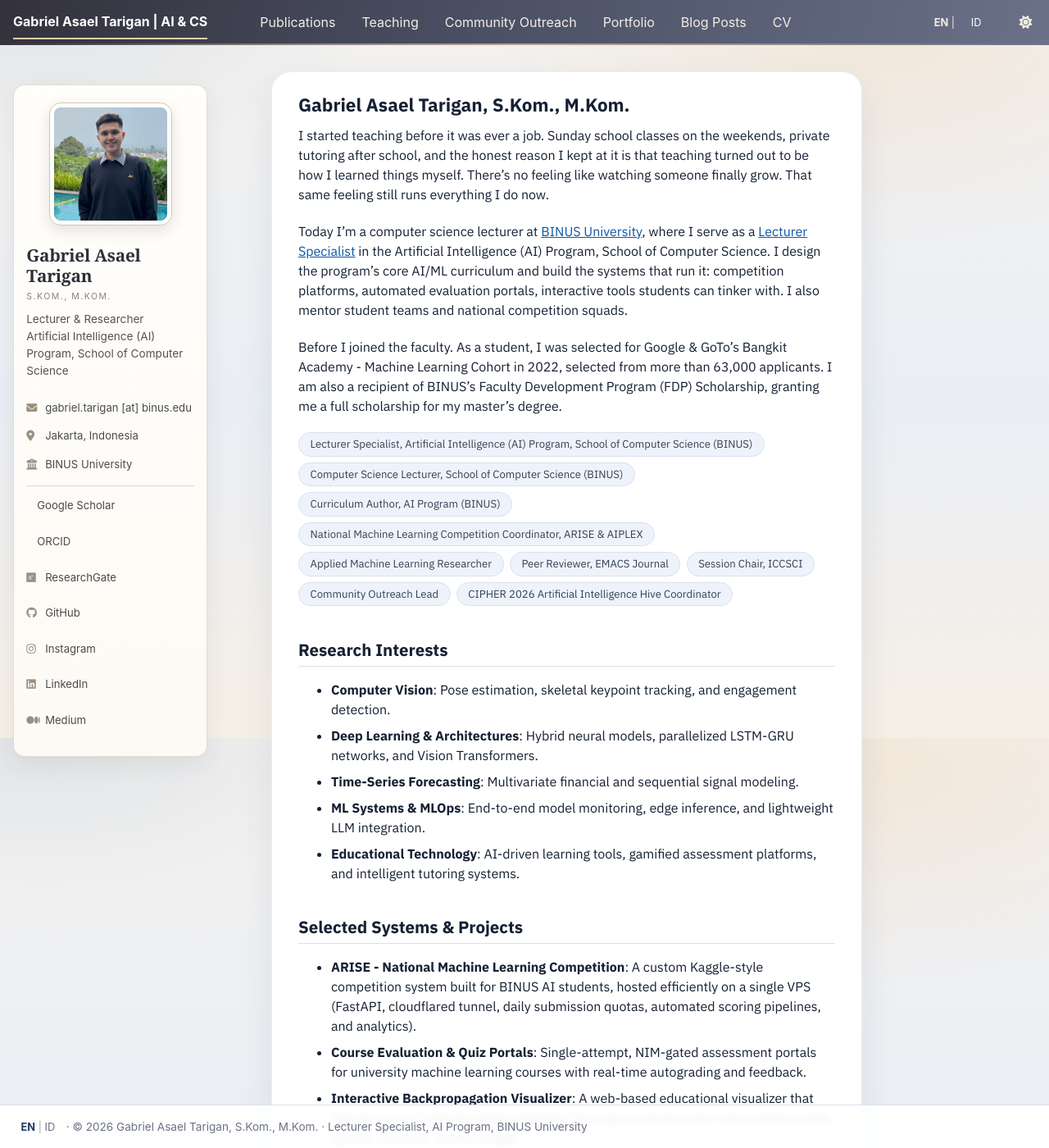
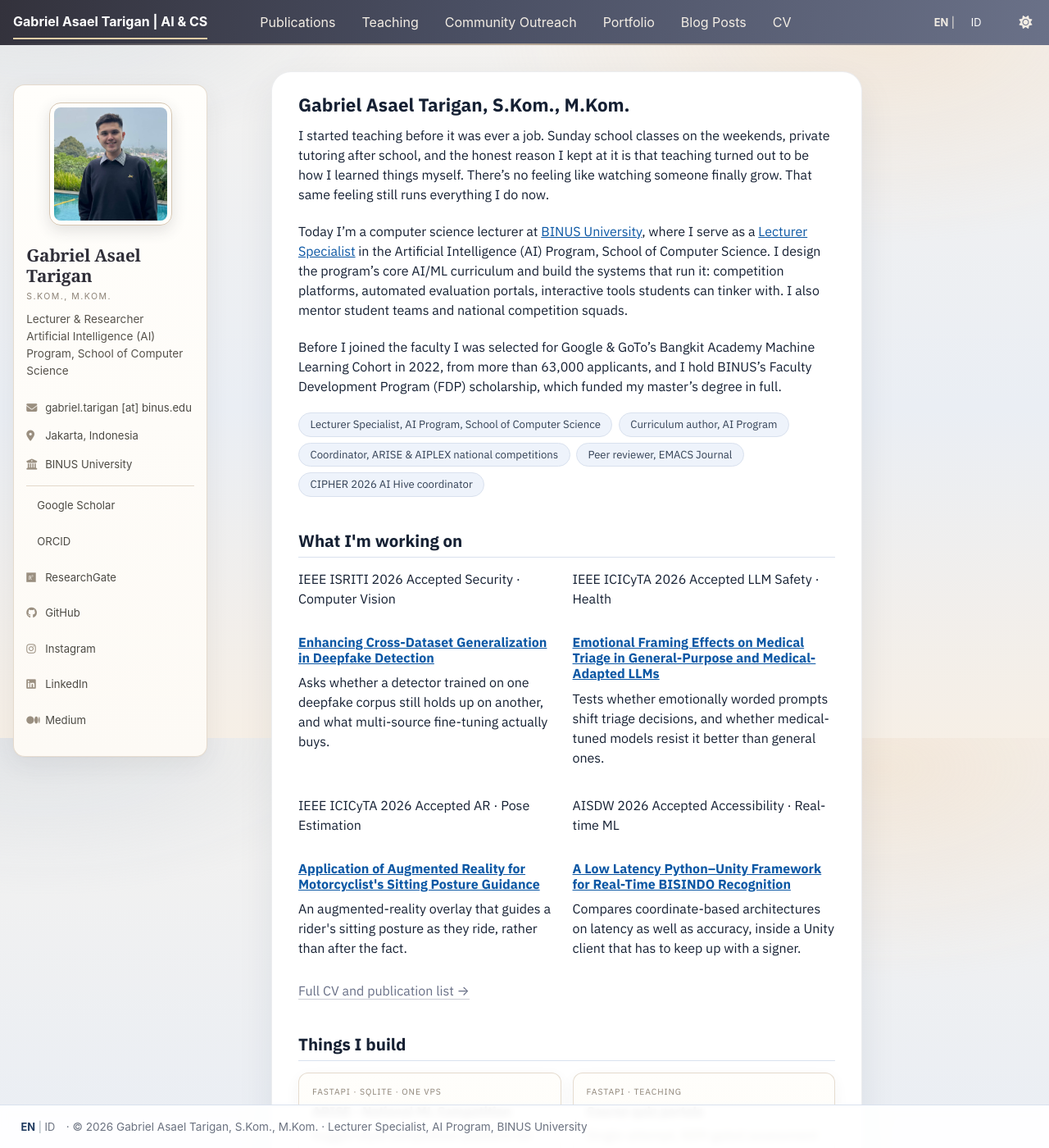
Before and after one commit to asaeltarigan/asaeltarigan.github.io, a Jekyll site: the page built from _pages/about.md, in a window 1280 px wide and 1400 px high. Shown: the whole window at 82% size. Built offline with Jekyll 4.4.1, drawn with Linux system fonts in a browser that asks for light colours; a style sheet for code colours, icons or effects is not loaded; some of the changed text lies outside the part shown.

Commit message:
Homepage: featured research, systems cards, interests - shared card language with CV

```diff
--- /dev/null
+++ b/_data/home_systems.yml
@@ -0,0 +1,24 @@
+# Cards under "Things I build" on the homepage.
+- name: "ARISE - National ML Competition"
+  tag: "FastAPI · SQLite · one VPS"
+  description: "Kaggle-style competition platform for national high-school teams: three scored tracks, deterministic evaluation, live leaderboard, daily submission quotas."
+  url: "https://github.com/asaeltarigan/arise-competition-platform"
+  link_label: "Code"
+
+- name: "Course quiz portals"
+  tag: "FastAPI · Teaching"
+  description: "Single-attempt, NIM-gated assessment portals for university ML courses: manual grading, per-question points, bilingual interface."
+  url: "/portfolio/"
+  link_label: "Portfolio"
+
+- name: "Backpropagation visualiser"
+  tag: "Interactive · Teaching"
+  description: "Teaches backpropagation through four steps a student can hold in their head: guess, measure, blame, nudge."
+  url: "/portfolio/"
+  link_label: "Portfolio"
+
+- name: "Build diary"
+  tag: "Automation"
+  description: "A weekly public log of what actually shipped, generated from my own repositories rather than written by hand."
+  url: "https://github.com/asaeltarigan/build-diary"
+  link_label: "GitHub"
--- a/_includes/head.html
+++ b/_includes/head.html
@@ -94,4 +94,4 @@
 <link rel="preconnect" href="https://fonts.gstatic.com" crossorigin>
 <link href="https://fonts.googleapis.com/css2?family=IBM+Plex+Sans:wght@400;500;600;700&display=swap" rel="stylesheet">
 <link rel="stylesheet" href="{{ base_path }}/assets/css/main.css">
-<link rel="stylesheet" href="{{ base_path }}/assets/css/custom.css?v=65">
+<link rel="stylesheet" href="{{ base_path }}/assets/css/custom.css?v=66">
--- a/_pages/about.md
+++ b/_pages/about.md
@@ -13,58 +13,64 @@ I started teaching before it was ever a job. Sunday school classes on the weeken
 
 Today I'm a computer science lecturer at [BINUS University](https://www.binus.ac.id), where I serve as a [Lecturer Specialist](https://socs.binus.ac.id/artificial-intelligence/people/gabriel-asael-tarigan-s-kom-m-kom/) in the Artificial Intelligence (AI) Program, School of Computer Science. I design the program's core AI/ML curriculum and build the systems that run it: competition platforms, automated evaluation portals, interactive tools students can tinker with. I also mentor student teams and national competition squads.
 
-Before I joined the faculty. As a student, I was selected for Google & GoTo’s Bangkit Academy - Machine Learning Cohort in 2022, selected from more than 63,000 applicants. I am also a recipient of BINUS’s Faculty Development Program (FDP) Scholarship, granting me a full scholarship for my master’s degree.
+Before I joined the faculty I was selected for Google & GoTo's Bangkit Academy Machine Learning Cohort in 2022, from more than 63,000 applicants, and I hold BINUS's Faculty Development Program (FDP) scholarship, which funded my master's degree in full.
 
 <ul class="role-chips">
-<li>Lecturer Specialist, Artificial Intelligence (AI) Program, School of Computer Science (BINUS)</li>
-<li>Computer Science Lecturer, School of Computer Science (BINUS)</li>
-<li>Curriculum Author, AI Program (BINUS)</li>
-<li>National Machine Learning Competition Coordinator, ARISE &amp; AIPLEX</li>
-<li>Applied Machine Learning Researcher</li>
-<li>Peer Reviewer, EMACS Journal</li>
-<li>Session Chair, ICCSCI</li>
-<li>Community Outreach Lead</li>
-<li>CIPHER 2026 Artificial Intelligence Hive Coordinator</li>
+<li>Lecturer Specialist, AI Program, School of Computer Science</li>
+<li>Curriculum author, AI Program</li>
+<li>Coordinator, ARISE &amp; AIPLEX national competitions</li>
+<li>Peer reviewer, EMACS Journal</li>
+<li>CIPHER 2026 AI Hive coordinator</li>
 </ul>
 
-## Research Interests
+<h2 class="cv-section">What I'm working on</h2>
 
-* **Computer Vision**: Pose estimation, skeletal keypoint tracking, and engagement detection.
-* **Deep Learning & Architectures**: Hybrid neural models, parallelized LSTM-GRU networks, and Vision Transformers.
-* **Time-Series Forecasting**: Multivariate financial and sequential signal modeling.
-* **ML Systems & MLOps**: End-to-end model monitoring, edge inference, and lightweight LLM integration.
-* **Educational Technology**: AI-driven learning tools, gamified assessment platforms, and intelligent tutoring systems.
+<div class="hp-grid">
+{% for item in site.data.cv_highlights %}
+  <article class="cv-feature">
+    <div class="cv-feature__meta">
+      <span class="cv-feature__venue">{{ item.venue }}</span>
+      {% if item.status %}<span class="cv-badge">{{ item.status }}</span>{% endif %}
+      <span class="cv-feature__tags">{{ item.tags }}</span>
+    </div>
+    <h3 class="cv-feature__title"><a href="{{ item.url | relative_url }}">{{ item.title }}</a></h3>
+    <p class="cv-feature__note">{{ item.note }}</p>
+  </article>
+{% endfor %}
+</div>
 
-## Selected Systems & Projects
+<p class="hp-more"><a href="{{ '/cv/' | relative_url }}">Full CV and publication list &rarr;</a></p>
 
-* **ARISE - National Machine Learning Competition**: A custom Kaggle-style competition system built for BINUS AI students, hosted efficiently on a single VPS (FastAPI, cloudflared tunnel, daily submission quotas, automated scoring pipelines, and analytics).
-* **Course Evaluation & Quiz Portals**: Single-attempt, NIM-gated assessment portals for university machine learning courses with real-time autograding and feedback.
-* **Interactive Backpropagation Visualizer**: A web-based educational visualizer that teaches neural network backpropagation through an intuitive four-step mental model (*guess, measure, blame, nudge*).
-* **Build Diary**: An [automated public repository](https://github.com/asaeltarigan/build-diary) documenting weekly production shipments and technical experiments.
+<h2 class="cv-section">Things I build</h2>
 
-## Selected Publications
+<div class="hp-grid hp-grid--systems">
+{% for item in site.data.home_systems %}
+  <article class="hp-system">
+    <div class="hp-system__tag">{{ item.tag }}</div>
+    <h3 class="hp-system__name"><a href="{{ item.url | relative_url }}">{{ item.name }}</a></h3>
+    <p class="hp-system__desc">{{ item.description }}</p>
+    <span class="hp-system__link">{{ item.link_label }} &rarr;</span>
+  </article>
+{% endfor %}
+</div>
 
-A full list with citation metrics is available on my [Google Scholar](https://scholar.google.com/citations?user=FCaQ7i0AAAAJ), [ResearchGate](https://www.researchgate.net/profile/Gabriel-Asael-Tarigan), and the [Publications](/publications/) page.
+<h2 class="cv-section">Research interests</h2>
 
-* **Skeletal Keypoint-Based Pipeline as a Computer Vision-Based Approaches**
-  *Gabriel Asael Tarigan*, Kuncahyo Setyo Nugroho, Bens Pardamean.
-  *Communications in Mathematical Biology and Neuroscience*, 2026.
+<ul class="hp-interests">
+<li><strong>Computer vision</strong> pose estimation, skeletal keypoints, classroom engagement</li>
+<li><strong>Deep learning</strong> hybrid architectures, parallel LSTM-GRU, vision transformers</li>
+<li><strong>Time-series forecasting</strong> multivariate financial and sequential signals</li>
+<li><strong>ML systems</strong> deployment, monitoring, edge inference, lightweight LLMs</li>
+<li><strong>Educational technology</strong> assessment platforms, intelligent tutoring</li>
+</ul>
 
-* **Computer Vision-Based Pose Estimation for Student Engagement Detection: Trends and Challenges**
-  *Gabriel Asael Tarigan*, Gregorius Natanael Elwirehardja, Kuncahyo Setyo Nugroho, Bens Pardamean.
-  *IEEE 7th International Conference on Cybernetics and Intelligent System (ICORIS)*, 2025.
+<h2 class="cv-section">Where to find the work</h2>
 
-* **InterQ: A Job Interview Training Platform Using Facial Expression Detection and Answer Scoring**
-  Y. Boer, A. C. Permatasari, K. Kevin, *Gabriel Asael Tarigan*, D. Suhartono.
-  *IEEE 8th International Seminar on Research of Information Technology and Intelligent Systems (ISRITI)*, 2025.
-
-* **Indonesian Food Detection with YOLO and Calorie Estimation Using Lightweight LLMs**
-  M. Nasari, *Gabriel Asael Tarigan*, et al.
-
-* **Lighter Student Engagement Recognition in a Classroom Environment Using Skeletal Keypoints**
-  *Gabriel Asael Tarigan*, Gregorius Natanael Elwirehardja, Kuncahyo Setyo Nugroho, Bens Pardamean.
-  *IAENG International Journal of Computer Science*.
-
-* **Parallelization of LSTM-GRU Architectures for Multivariate Prediction of Stock Prices**
-  *Gabriel Asael Tarigan*, Eric Savero Hermawan, Abba Suganda Girsang.
-  *2024 International Conference on Information Management and Technology (ICIMTech), IEEE*, 2024.
+<p class="hp-links">
+<a href="{{ '/publications/' | relative_url }}">Publications</a> &middot;
+<a href="{{ '/cv/' | relative_url }}">CV</a> &middot;
+<a href="{{ site.author.googlescholar }}">Google Scholar</a> &middot;
+<a href="https://github.com/asaeltarigan">GitHub</a> &middot;
+<a href="https://www.linkedin.com/in/gabrielasael">LinkedIn</a> &middot;
+<a href="{{ site.author.medium }}">Medium</a>
+</p>
--- a/assets/css/custom.css
+++ b/assets/css/custom.css
@@ -1240,3 +1240,115 @@ html[data-theme="dark"] .cv .cv-teachlist__year { color: #a89c8b; }
 html[data-theme="dark"] .cv .cv-badge { background: #23222a; border-color: rgba(159, 176, 198, 0.35); color: #c3ccdb; }
 html[data-theme="dark"] .cv .cv-skills strong,
 html[data-theme="dark"] .cv .cv-subhead { color: #f0eae0; }
+
+/* ============================================================
+   Homepage: featured research, systems, interests
+   Reuses .cv-feature cards so /cv/ and / stay visually related.
+   ============================================================ */
+
+.hp-grid {
+  display: grid;
+  grid-template-columns: repeat(2, minmax(0, 1fr));
+  gap: 0.85rem;
+  margin: 0.9rem 0 0.4rem;
+}
+
+.hp-grid--systems { grid-template-columns: repeat(2, minmax(0, 1fr)); }
+
+.hp-more {
+  font-size: 0.82rem;
+  margin: 0.75rem 0 0;
+}
+
+.hp-more a { color: #6a7188; text-decoration: none; border-bottom: 1px solid rgba(106, 113, 136, 0.35); }
+.hp-more a:hover { color: #34333c; }
+
+.hp-system {
+  background: linear-gradient(180deg, #fffefb 0%, #fdfaf5 100%);
+  border: 1px solid rgba(206, 188, 166, 0.5);
+  border-radius: 12px;
+  padding: 0.95rem 1rem 1rem;
+  box-shadow: 0 6px 18px rgba(51, 50, 60, 0.05);
+  transition: box-shadow 0.18s ease, transform 0.18s ease;
+}
+
+.hp-system:hover {
+  box-shadow: 0 12px 26px rgba(51, 50, 60, 0.10);
+  transform: translateY(-1px);
+}
+
+.hp-system__tag {
+  font-size: 0.65rem;
+  letter-spacing: 0.09em;
+  text-transform: uppercase;
+  color: #8d8377;
+  margin-bottom: 0.35rem;
+}
+
+.hp-system__name {
+  font-size: 0.98rem;
+  line-height: 1.35;
+  margin: 0 0 0.35rem;
+}
+
+.hp-system__name a { color: #2f2e38; text-decoration: none; }
+.hp-system__name a:hover { color: #6a7188; }
+
+.hp-system__desc {
+  font-size: 0.83rem;
+  line-height: 1.5;
+  color: #57534c;
+  margin: 0 0 0.5rem;
+}
+
+.hp-system__link {
+  font-size: 0.72rem;
+  letter-spacing: 0.06em;
+  text-transform: uppercase;
+  color: #8d8377;
+}
+
+.hp-interests {
+  list-style: none;
+  margin: 0.9rem 0 0;
+  padding: 0;
+}
+
+.hp-interests li {
+  font-size: 0.86rem;
+  line-height: 1.5;
+  color: #57534c;
+  padding: 0.42rem 0;
+  border-bottom: 1px solid rgba(206, 188, 166, 0.28);
+}
+
+.hp-interests li:last-child { border-bottom: none; }
+.hp-interests strong { color: #2f2e38; font-weight: 600; }
+
+.hp-links {
+  font-size: 0.86rem;
+  color: #8d8377;
+  margin-top: 0.9rem;
+}
+
+.hp-links a { color: #6a7188; text-decoration: none; }
+.hp-links a:hover { color: #34333c; text-decoration: underline; }
+
+@media (max-width: 700px) {
+  .hp-grid, .hp-grid--systems { grid-template-columns: 1fr; }
+}
+
+html[data-theme="dark"] .hp-system {
+  background: linear-gradient(180deg, #1b1a21 0%, #17161c 100%);
+  border-color: rgba(216, 185, 143, 0.22);
+  box-shadow: 0 6px 18px rgba(0, 0, 0, 0.3);
+}
+html[data-theme="dark"] .hp-system__name a { color: #f0eae0; }
+html[data-theme="dark"] .hp-system__desc,
+html[data-theme="dark"] .hp-interests li { color: #c4bdb2; }
+html[data-theme="dark"] .hp-interests strong { color: #f0eae0; }
+html[data-theme="dark"] .hp-system__tag,
+html[data-theme="dark"] .hp-system__link,
+html[data-theme="dark"] .hp-links { color: #a89c8b; }
+html[data-theme="dark"] .hp-links a,
+html[data-theme="dark"] .hp-more a { color: #9fb0c6; }
```
